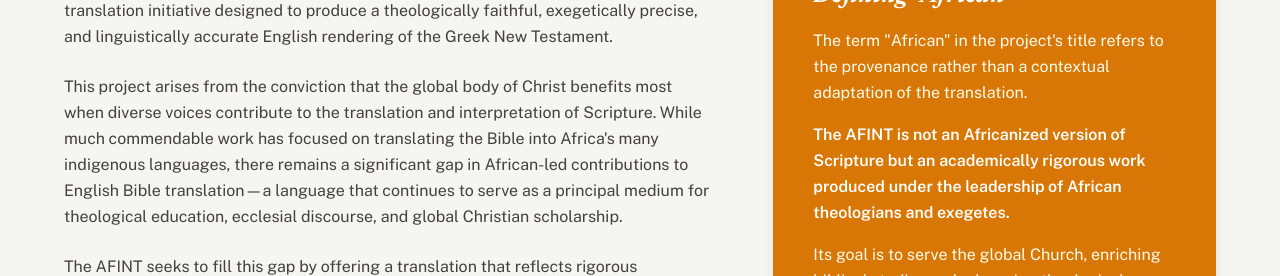
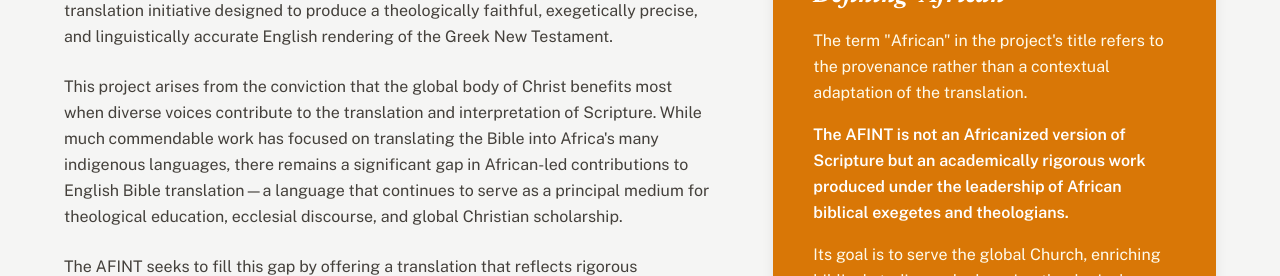
Before and after one commit to mayormankind/wordbiblicalministries, a Next.js app: page /about-afint in a window 1280 px wide. Shown: the part 1660-1936 px from the top of the page. Built offline with nearby package versions, Linux system fonts and the light colour scheme.

Commit message:
Update description of AFINT authorship

```diff
--- a/src/views/AboutAFINT.tsx
+++ b/src/views/AboutAFINT.tsx
@@ -209,7 +209,7 @@
                 <p className="mb-4 leading-relaxed font-semibold text-white">
                   The AFINT is not an Africanized version of Scripture but an
                   academically rigorous work produced under the leadership of
-                  African theologians and exegetes.
+                  African biblical exegetes and theologians.
                 </p>
                 <p className="leading-relaxed text-amber-50">
                   Its goal is to serve the global Church, enriching biblical
```
